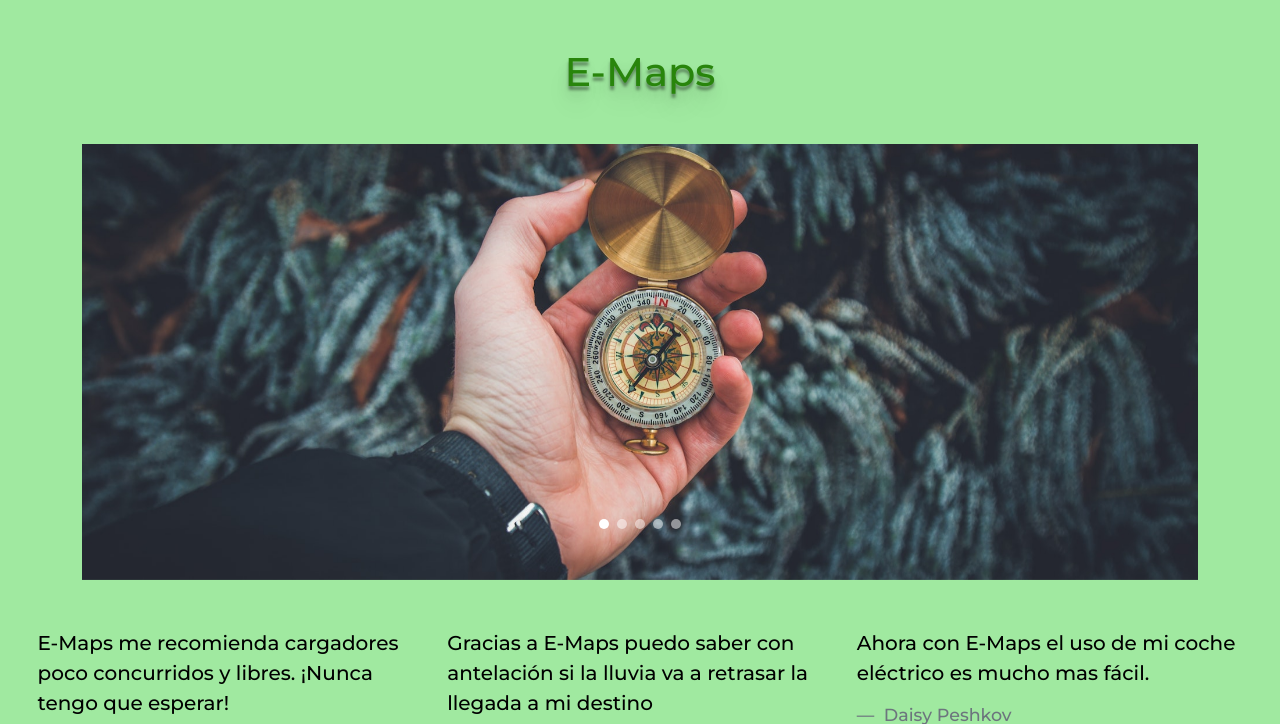
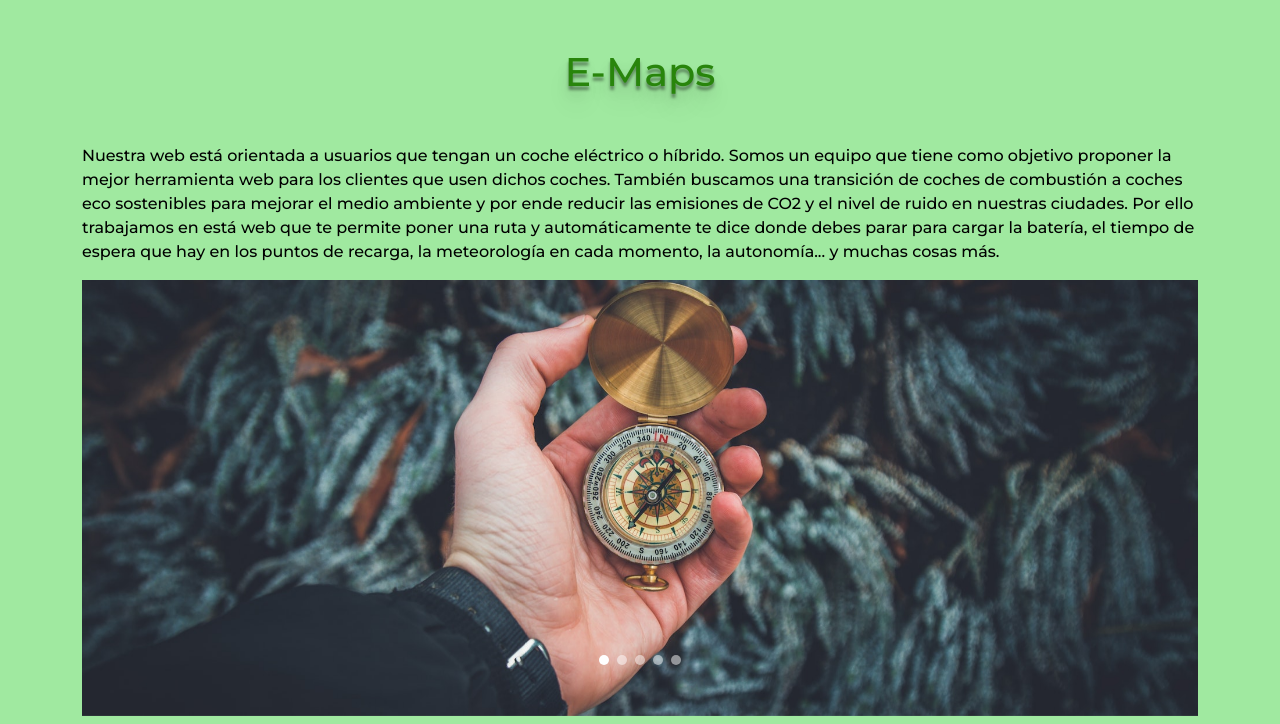
Before and after one commit to pilot2425/E-Maps, a PHP site: page / in a window 1280 px wide. Shown: the part 132-856 px from the top of the page. Run offline with PHP 8.4, Linux system fonts and the light colour scheme; the visitor is signed in with stand-in values (Sample User, id 1); some libraries are stand-ins or nearby versions.

Commit message:
Update index.php

```diff
--- a/index.php
+++ b/index.php
@@ -79,6 +79,7 @@ if(!isset($_SESSION['username'])){
 
       <div class="container">
         <h1 class="my-5 text-center">E-Maps</h1>
+        <p>Nuestra web está orientada a usuarios que tengan un coche eléctrico o híbrido. Somos un equipo que tiene como objetivo proponer la mejor herramienta web para los clientes que usen dichos coches. También buscamos una transición de coches de combustión a coches eco sostenibles para mejorar el medio ambiente y por ende reducir las emisiones de CO2 y el nivel de ruido en nuestras ciudades. Por ello trabajamos en está web que te permite poner una ruta y automáticamente te dice donde debes parar para cargar la batería, el tiempo de espera que hay en los puntos de recarga, la meteorología en cada momento, la autonomía... y muchas cosas más.</p>
         <div class="owl-carousel owl-1">
           <div>
             <img src="img/Carousel1.jpg" alt="Image" class="img-fluid">
```
